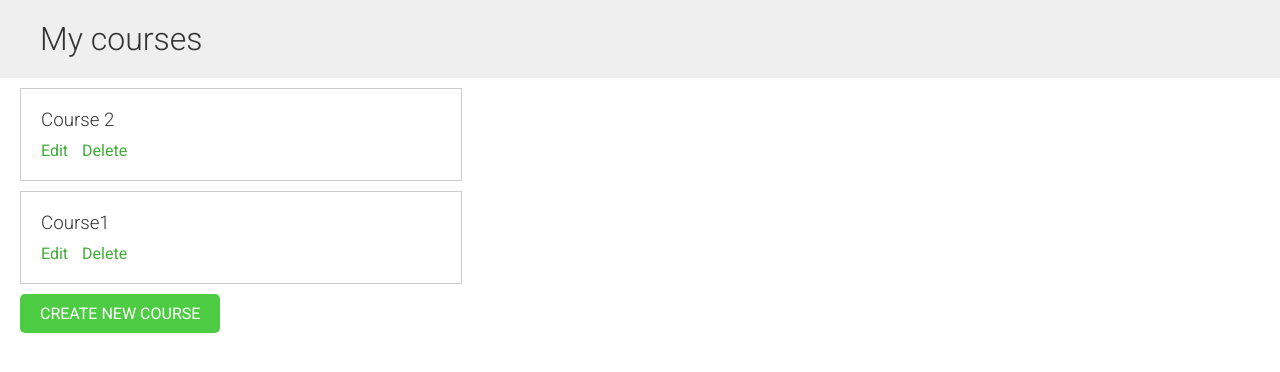
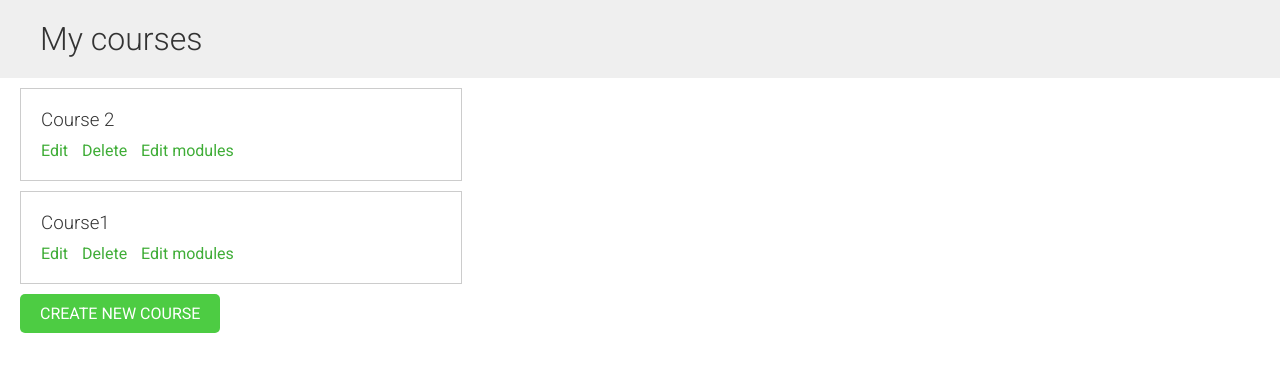
Before and after one commit to mhammed2020/Content-management-system-CMS, a Django app: page /course/mine/ in a window 1280 px wide. Shown: the part 54-426 px from the top of the page. Run offline with Django 3.2, Linux system fonts and the light colour scheme; a user stored in the database is signed in; data comes from the database, SQL or seed files in the repository.

Commit message:
Edit the courses/manage/course/list.html template

```diff
--- a/courses/templates/courses/manage/course/list.html
+++ b/courses/templates/courses/manage/course/list.html
@@ -9,6 +9,7 @@
 <p>
 <a href="{% url "course_edit" course.id %}">Edit</a>
 <a href="{% url "course_delete" course.id %}">Delete</a>
+<a href="{% url "course_module_update" course.id %}">Edit modules</a>
 </p>
 </div>
 {% empty %}
```
